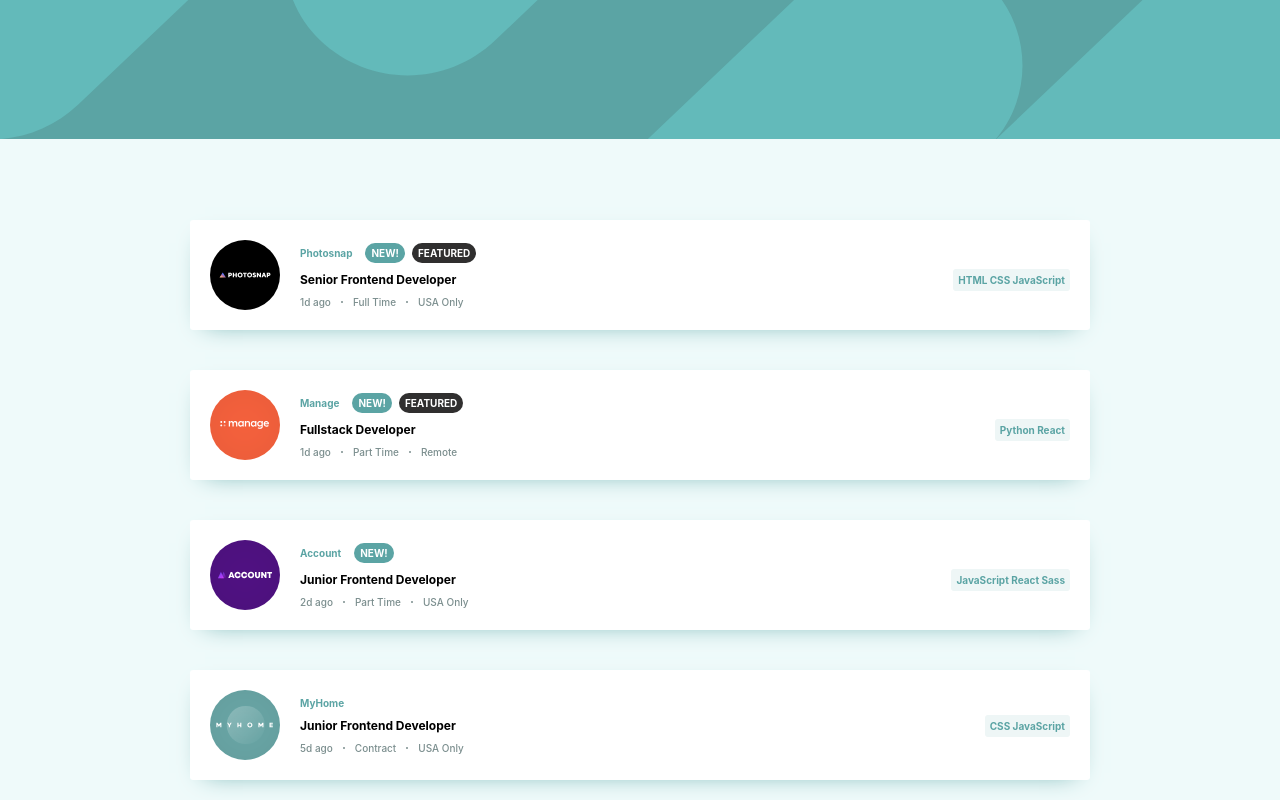
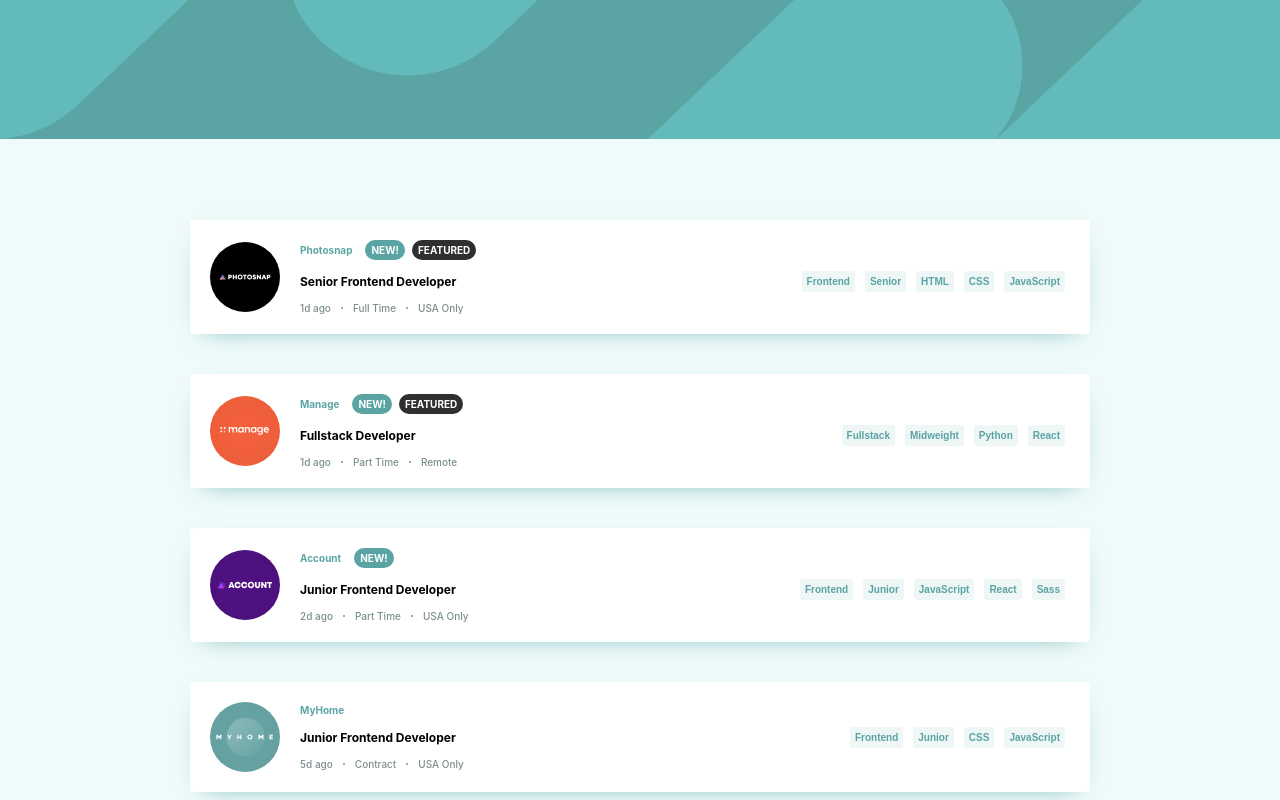
Before and after one commit to ClaireKarsenti/Frontend-Mentor-Solution-Job-Listings, a React (Create React App) app: page / in a window 1280 px wide. Shown: the top 800 px of the page. Built offline with nearby package versions, Linux system fonts and the light colour scheme.

Commit message:
Added buttons : role, level, languages and tools

```diff
--- a/src/App.css
+++ b/src/App.css
@@ -86,7 +86,7 @@
   padding-left: 2em;
 }
 .name,
-.job-details {
+.button-filter {
   color: var(--desaturated-dark-cyan);
 }
 .job,
@@ -95,6 +95,7 @@
 }
 .name,
 .job,
+.button-filter,
 span.newJob,
 span.featured {
   font-weight: 700;
@@ -117,14 +118,16 @@
   cursor: pointer;
   color: var(--desaturated-dark-cyan);
 }
-.job-details {
+.button-filter {
   font-size: 1rem;
   border-radius: 3px;
   padding: 0.5rem;
+  border: none;
+  margin: 0.5em;
   background-color: var(--light-grayish-cyan2);
   transition: background-color 400ms, color 300ms;
 }
-.job-details:hover {
+.button-filter:hover {
   cursor: pointer;
   background-color: var(--desaturated-dark-cyan);
   color: #fff;
--- a/src/components/Card.tsx
+++ b/src/components/Card.tsx
@@ -15,6 +15,8 @@
           languages: [];
           tools: [];
           logo: string;
+          level: string;
+          role: string;
           company: string;
           position: string;
           postedAt: string;
@@ -23,10 +25,19 @@
         }) => {
           const newJob = dataItem.new;
           const featured = dataItem.featured;
-          const languages = dataItem.languages.join(' ');
-          const tools = dataItem.tools.join(' ');
-          const { id, logo, company, position, postedAt, contract, location } =
-            dataItem;
+          // const languages = dataItem.languages.join(' ');
+          // const tools = dataItem.tools.join(' ');
+          const {
+            id,
+            logo,
+            company,
+            position,
+            postedAt,
+            contract,
+            location,
+            level,
+            role,
+          } = dataItem;
 
           return (
             <div className="card-container" key={id}>
@@ -40,8 +51,51 @@
 
                 <div className="job">
                   <div className="title">{position}</div>
-                  <div className="job-details">
-                    {languages} {tools}
+                  <div className="job-details-filters">
+                    {/* Role */}
+                    <button
+                      className="button-filter"
+                      key={role}
+                      value={role}
+                    >
+                      {role}
+                    </button>
+
+                    {/* Level */}
+                    <button
+                      className="button-filter"
+                      key={level}
+                      value={level}
+                    >
+                      {level}
+                    </button>
+
+                    {/* Languages */}
+                    {dataItem?.languages.map((language) => {
+                      return (
+                        <button
+                          className="button-filter"
+                          key={language}
+                          value={language}
+                        >
+                          {language}
+                        </button>
+                      );
+                    })}
+
+                    {/* Tools */}
+                    {dataItem?.tools.map((tools) => {
+                      return (
+                        <button
+                          className="button-filter"
+                          key={tools}
+                          value={tools}
+                          // onClick={(e) => addedFilters(e.target.value)}
+                        >
+                          {tools}
+                        </button>
+                      );
+                    })}
                   </div>
                 </div>
 
```
